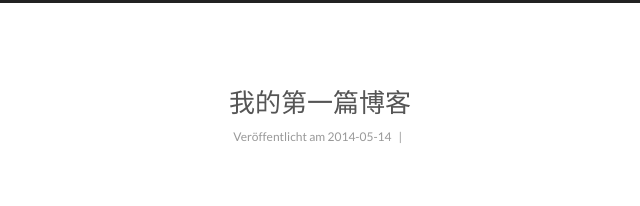
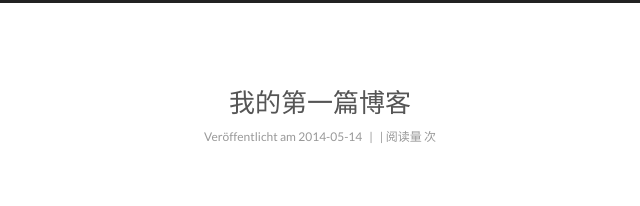
Before and after one commit to KondLinqi/kondlinqi.github.io, a plain HTML site: page 2014/05/14/我的第一篇博客/index.html in a window 1280 px wide. Shown: the top 206 px of the page, 450-1090 px from the left. Drawn offline with Linux system fonts and the light colour scheme; a script that the page names is missing.

Commit message:
Site updated: 2016-06-23 10:16:09

```diff
--- a/2014/05/14/我的第一篇博客/index.html
+++ b/2014/05/14/我的第一篇博客/index.html
@@ -284,6 +284,10 @@
 
 
 
+
+
+
+          <span id="busuanzi_container_page_pv">  |  阅读量 <span id="busuanzi_value_page_pv"></span> 次</span>
 
         </div>
       </header>
```
Also changed, not shown: 2016/06/22/leneqi/index.html (+4 -0 lines), 2016/06/22/postName/index.html (+4 -0 lines), index.html (+6 -0 lines).
